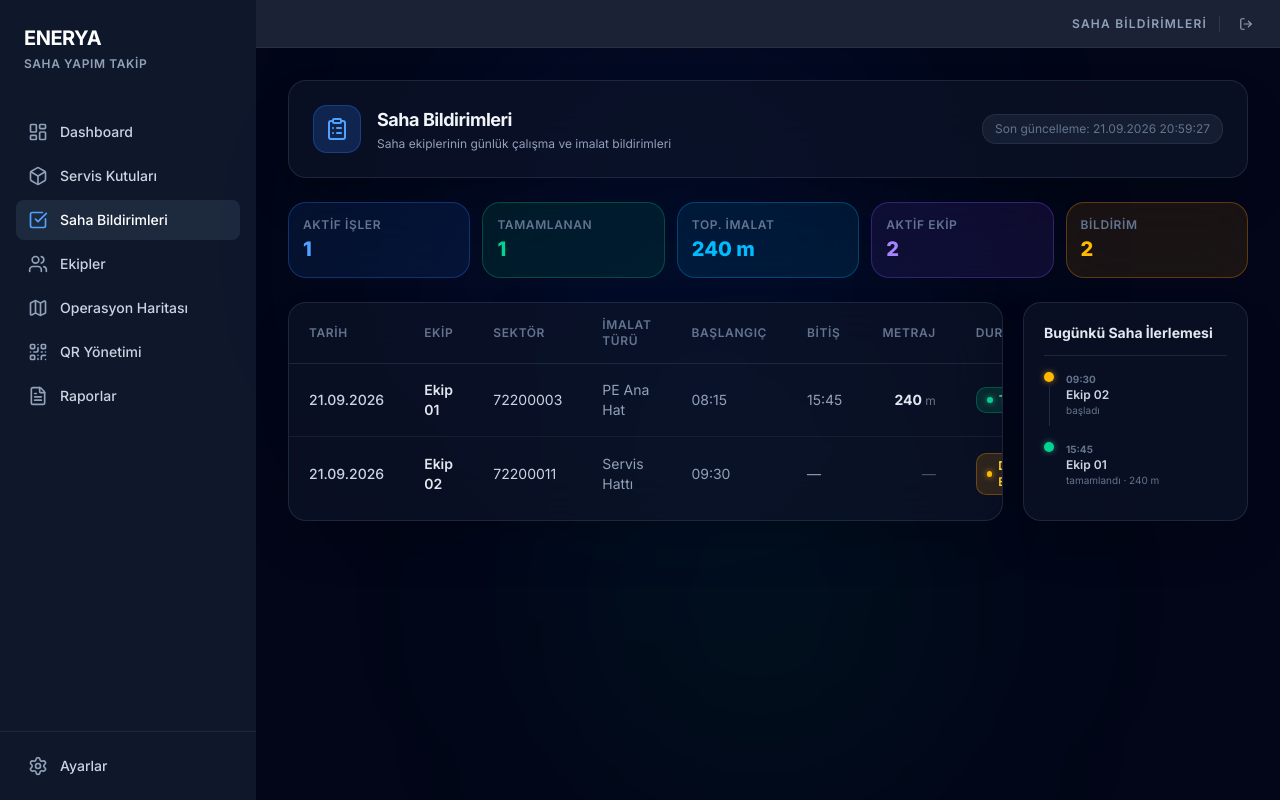
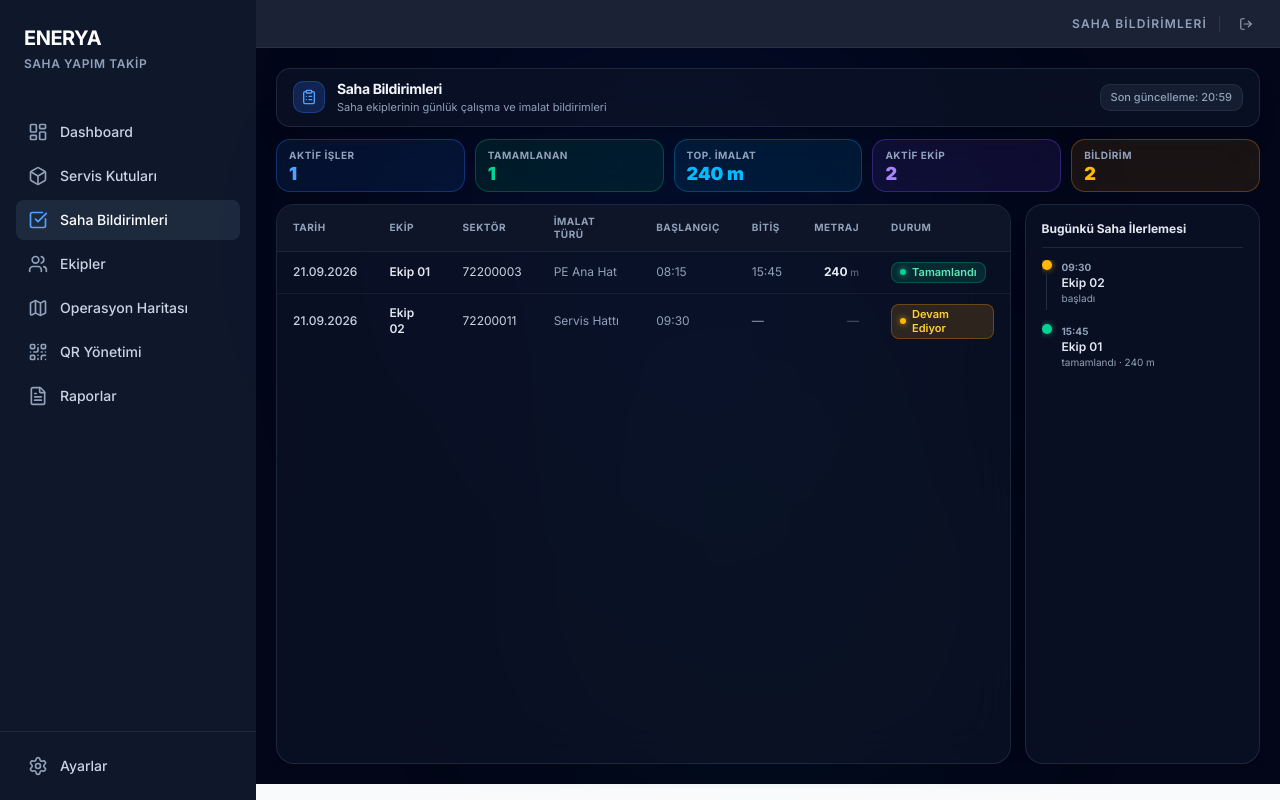
Before and after one commit to okannkozann/enrysaha, a Next.js app in the folder frontend/: page /yapim/field-reports in a window 1280 px wide. Built offline with nearby package versions, Linux system fonts and the light colour scheme.

Commit message:
refactor(field-reports): fit field-reports page into viewport height without body scroll

```diff
--- a/frontend/src/app/yapim/field-reports/page.tsx
+++ b/frontend/src/app/yapim/field-reports/page.tsx
@@ -37,68 +37,70 @@ export default function FieldReportsPage() {
   ];
 
   return (
-    <div className="min-h-screen bg-slate-950 text-slate-100">
-      {/* Ambient */}
+    <div className="min-h-[calc(100vh-64px)] lg:h-[calc(100vh-64px)] flex flex-col bg-slate-950 text-slate-100 p-3.5 sm:p-5 overflow-hidden space-y-3 relative">
+      {/* Ambient decorative lighting */}
       <div className="fixed inset-0 pointer-events-none overflow-hidden">
         <div className="absolute top-0 left-1/3 w-[500px] h-[500px] bg-blue-600/8 rounded-full blur-[120px]" />
         <div className="absolute bottom-0 right-1/4 w-[400px] h-[400px] bg-emerald-600/8 rounded-full blur-[120px]" />
       </div>
 
-      <div className="relative z-10 p-4 md:p-8 max-w-[1600px] mx-auto space-y-6">
+      <div className="relative z-10 flex flex-col flex-1 h-full min-h-0 space-y-3 max-w-[1600px] w-full mx-auto">
 
-        {/* Header */}
-        <div className="bg-slate-900/60 backdrop-blur-xl border border-slate-700/50 rounded-2xl shadow-2xl p-6 flex flex-col sm:flex-row justify-between items-start sm:items-center gap-4">
-          <div className="flex items-center gap-4">
-            <div className="w-12 h-12 rounded-xl bg-blue-500/20 border border-blue-500/30 flex items-center justify-center">
-              <ClipboardList className="h-6 w-6 text-blue-400" />
+        {/* ══ 1. HEADER ═════════════════════════════════════════════════ */}
+        <div className="bg-slate-900/60 backdrop-blur-xl border border-slate-700/50 rounded-xl shadow-xl px-4 py-2.5 flex flex-row justify-between items-center gap-3 shrink-0">
+          <div className="flex items-center gap-3">
+            <div className="w-8 h-8 rounded-lg bg-blue-500/20 border border-blue-500/30 flex items-center justify-center shrink-0">
+              <ClipboardList className="h-4 w-4 text-blue-400" />
             </div>
             <div>
-              <h1 className="text-lg font-bold text-slate-100 tracking-tight">Saha Bildirimleri</h1>
-              <p className="text-xs text-slate-400 mt-0.5">Saha ekiplerinin günlük çalışma ve imalat bildirimleri</p>
+              <h1 className="text-sm font-bold text-slate-100 tracking-tight">Saha Bildirimleri</h1>
+              <p className="text-[11px] text-slate-400">Saha ekiplerinin günlük çalışma ve imalat bildirimleri</p>
             </div>
           </div>
-          <div className="text-xs text-slate-500 bg-slate-800/60 border border-slate-700/50 rounded-xl px-3 py-1.5 shrink-0">
-            Son güncelleme: {new Date().toLocaleString('tr-TR')}
+          <div className="text-[11px] text-slate-400 bg-slate-800/60 border border-slate-700/50 rounded-lg px-2.5 py-1 shrink-0 font-medium">
+            Son güncelleme: {new Date().toLocaleTimeString('tr-TR', { hour: '2-digit', minute: '2-digit' })}
           </div>
         </div>
 
-        {/* KPI Cards */}
-        <div className="grid grid-cols-2 md:grid-cols-5 gap-3">
+        {/* ══ 2. KPI CARDS STRIP ═════════════════════════════════════════ */}
+        <div className="grid grid-cols-2 md:grid-cols-5 gap-2.5 shrink-0">
           {kpis.map((k) => (
-            <div key={k.label} className={`${k.bg} backdrop-blur-xl border ${k.border} rounded-2xl p-3.5`}>
-              <p className="text-xs font-semibold text-slate-500 uppercase tracking-wider mb-0.5">{k.label}</p>
-              <p className={`text-xl font-extrabold ${k.color}`}>{k.value}</p>
+            <div key={k.label} className={`${k.bg} backdrop-blur-xl border ${k.border} rounded-xl px-3 py-2 flex items-center justify-between`}>
+              <div>
+                <p className="text-[10px] font-bold text-slate-400 uppercase tracking-wider">{k.label}</p>
+                <p className={`text-lg font-black ${k.color} leading-none mt-0.5`}>{k.value}</p>
+              </div>
             </div>
           ))}
         </div>
 
-        {/* Main grid */}
-        <div className="grid grid-cols-1 lg:grid-cols-4 gap-5">
+        {/* ══ 3. MAIN GRID ══════════════════════════════════════════════ */}
+        <div className="flex-1 grid grid-cols-1 lg:grid-cols-4 gap-3.5 min-h-0 overflow-hidden">
 
-          {/* Table */}
-          <div className="lg:col-span-3 bg-slate-900/60 backdrop-blur-xl border border-slate-700/50 rounded-2xl shadow-2xl overflow-hidden">
+          {/* Left Column: Table (3 Cols) */}
+          <div className="lg:col-span-3 flex flex-col bg-slate-900/60 backdrop-blur-xl border border-slate-700/50 rounded-2xl shadow-xl overflow-hidden min-h-0">
             {loading ? (
-              <div className="p-10 text-center text-slate-500">
+              <div className="flex-1 flex flex-col items-center justify-center p-8 text-slate-500">
                 <div className="flex items-center justify-center gap-2">
                   <div className="w-4 h-4 rounded-full border-2 border-blue-500 border-t-transparent animate-spin" />
-                  Bildirimler yükleniyor...
+                  <span className="text-xs">Bildirimler yükleniyor...</span>
                 </div>
               </div>
             ) : (
               <>
-                {/* Desktop Table */}
-                <div className="hidden md:block overflow-x-auto">
-                  <table className="w-full text-sm">
-                    <thead>
-                      <tr className="border-b border-slate-700/50">
+                {/* Desktop Table Container */}
+                <div className="hidden md:block flex-1 overflow-y-auto min-h-0 relative">
+                  <table className="w-full text-xs">
+                    <thead className="sticky top-0 bg-slate-900/95 backdrop-blur-md z-10 border-b border-slate-700/50">
+                      <tr>
                         {['Tarih', 'Ekip', 'Sektör', 'İmalat Türü', 'Başlangıç', 'Bitiş', 'Metraj', 'Durum'].map(h => (
-                          <th key={h} className="px-5 py-3.5 text-left text-xs font-semibold text-slate-500 uppercase tracking-wider">{h}</th>
+                          <th key={h} className="px-4 py-2.5 text-left text-[10px] font-bold text-slate-400 uppercase tracking-wider">{h}</th>
                         ))}
                       </tr>
                     </thead>
                     <tbody className="divide-y divide-slate-800/60">
                       {sessions.length === 0 ? (
-                        <tr><td colSpan={8} className="px-5 py-10 text-center text-slate-500">Bildirim bulunamadı.</td></tr>
+                        <tr><td colSpan={8} className="px-4 py-8 text-center text-slate-500">Bildirim bulunamadı.</td></tr>
                       ) : sessions.map((session) => {
                         const st = STATUS_MAP[session.status as keyof typeof STATUS_MAP] ?? STATUS_MAP.IN_PROGRESS;
                         return (
@@ -107,19 +109,19 @@ export default function FieldReportsPage() {
                             className="group hover:bg-slate-800/40 transition-colors cursor-pointer"
                             onClick={() => setSelectedSession(session)}
                           >
-                            <td className="px-5 py-4 text-slate-300 font-medium">{new Date(session.startDate).toLocaleDateString('tr-TR')}</td>
-                            <td className="px-5 py-4 text-slate-200 font-semibold">{session.teamName}</td>
-                            <td className="px-5 py-4 text-slate-300">{session.sector}</td>
-                            <td className="px-5 py-4 text-slate-400">{session.workType}</td>
-                            <td className="px-5 py-4 text-slate-400">{session.startTime}</td>
-                            <td className="px-5 py-4 text-slate-400">{session.endTime || '—'}</td>
-                            <td className="px-5 py-4 text-right">
+                            <td className="px-4 py-2.5 text-slate-300 font-medium">{new Date(session.startDate).toLocaleDateString('tr-TR')}</td>
+                            <td className="px-4 py-2.5 text-slate-200 font-semibold">{session.teamName}</td>
+                            <td className="px-4 py-2.5 text-slate-300">{session.sector}</td>
+                            <td className="px-4 py-2.5 text-slate-400">{session.workType}</td>
+                            <td className="px-4 py-2.5 text-slate-400">{session.startTime}</td>
+                            <td className="px-4 py-2.5 text-slate-400">{session.endTime || '—'}</td>
+                            <td className="px-4 py-2.5 text-right">
                               {session.quantityMeters
-                                ? <span className="font-bold text-slate-200">{session.quantityMeters} <span className="text-xs font-normal text-slate-500">m</span></span>
+                                ? <span className="font-bold text-slate-200">{session.quantityMeters} <span className="text-[10px] font-normal text-slate-500">m</span></span>
                                 : <span className="text-slate-600">—</span>}
                             </td>
-                            <td className="px-5 py-4">
-                              <span className={`inline-flex items-center gap-1.5 px-2.5 py-1 rounded-lg text-xs font-semibold ${st.badge}`}>
+                            <td className="px-4 py-2.5">
+                              <span className={`inline-flex items-center gap-1.5 px-2 py-0.5 rounded-md text-[11px] font-semibold ${st.badge}`}>
                                 <span className={`w-1.5 h-1.5 rounded-full ${st.dot}`} />
                                 {st.label}
                               </span>
@@ -131,34 +133,34 @@ export default function FieldReportsPage() {
                   </table>
                 </div>
 
-                {/* Mobile Cards */}
-                <div className="md:hidden divide-y divide-slate-800/60">
+                {/* Mobile Cards Container */}
+                <div className="md:hidden flex-1 overflow-y-auto divide-y divide-slate-800/60">
                   {sessions.map((session) => {
                     const st = STATUS_MAP[session.status as keyof typeof STATUS_MAP] ?? STATUS_MAP.IN_PROGRESS;
                     return (
-                      <div key={session.id} className="p-4 space-y-3" onClick={() => setSelectedSession(session)}>
+                      <div key={session.id} className="p-3 space-y-2" onClick={() => setSelectedSession(session)}>
                         <div className="flex items-center justify-between">
-                          <span className="font-semibold text-slate-200">{session.teamName}</span>
-                          <span className={`inline-flex items-center gap-1.5 px-2.5 py-1 rounded-lg text-xs font-semibold ${st.badge}`}>
+                          <span className="font-semibold text-slate-200 text-xs">{session.teamName}</span>
+                          <span className={`inline-flex items-center gap-1.5 px-2 py-0.5 rounded-md text-[10px] font-semibold ${st.badge}`}>
                             <span className={`w-1.5 h-1.5 rounded-full ${st.dot}`} />
                             {st.label}
                           </span>
                         </div>
-                        <div className="grid grid-cols-2 gap-2 text-xs">
-                          <div className="bg-slate-800/50 rounded-lg p-2.5">
-                            <p className="text-slate-500 mb-0.5">Sektör</p>
+                        <div className="grid grid-cols-2 gap-1.5 text-[11px]">
+                          <div className="bg-slate-800/50 rounded-lg p-2">
+                            <p className="text-slate-500 text-[9px] mb-0.5">Sektör</p>
                             <p className="text-slate-300 font-medium">{session.sector}</p>
                           </div>
-                          <div className="bg-slate-800/50 rounded-lg p-2.5">
-                            <p className="text-slate-500 mb-0.5">İmalat Türü</p>
+                          <div className="bg-slate-800/50 rounded-lg p-2">
+                            <p className="text-slate-500 text-[9px] mb-0.5">İmalat Türü</p>
                             <p className="text-slate-300 font-medium">{session.workType}</p>
                           </div>
-                          <div className="bg-slate-800/50 rounded-lg p-2.5">
-                            <p className="text-slate-500 mb-0.5">Tarih</p>
+                          <div className="bg-slate-800/50 rounded-lg p-2">
+                            <p className="text-slate-500 text-[9px] mb-0.5">Tarih</p>
                             <p className="text-slate-300 font-medium">{new Date(session.startDate).toLocaleDateString('tr-TR')}</p>
                           </div>
-                          <div className="bg-slate-800/50 rounded-lg p-2.5">
-                            <p className="text-slate-500 mb-0.5">Metraj</p>
+                          <div className="bg-slate-800/50 rounded-lg p-2">
+                            <p className="text-slate-500 text-[9px] mb-0.5">Metraj</p>
                             <p className="text-sky-400 font-bold">{session.quantityMeters ? `${session.quantityMeters} m` : '—'}</p>
                           </div>
                         </div>
@@ -170,48 +172,49 @@ export default function FieldReportsPage() {
             )}
           </div>
 
-          {/* Timeline Sidebar */}
-          <div className="lg:col-span-1 bg-slate-900/60 backdrop-blur-xl border border-slate-700/50 rounded-2xl shadow-2xl p-5">
-            <h2 className="text-sm font-bold text-slate-200 mb-4 pb-3 border-b border-slate-700/50">Bugünkü Saha İlerlemesi</h2>
-            <div className="space-y-3">
+          {/* Right Column: Timeline Sidebar (1 Col) */}
+          <div className="lg:col-span-1 flex flex-col bg-slate-900/60 backdrop-blur-xl border border-slate-700/50 rounded-2xl shadow-xl p-4 overflow-hidden min-h-0">
+            <h2 className="text-xs font-bold text-slate-200 pb-2.5 mb-3 border-b border-slate-700/50 shrink-0">Bugünkü Saha İlerlemesi</h2>
+            <div className="flex-1 overflow-y-auto min-h-0 space-y-2.5 pr-1">
               {sessions.length === 0 ? (
                 <p className="text-xs text-slate-500">Henüz bildirim yok.</p>
-              ) : sessions.sort((a, b) => b.startTime.localeCompare(a.startTime)).map((s, idx) => (
-                <div key={`${s.id}-${idx}`} className="flex gap-3">
+              ) : [...sessions].sort((a, b) => b.startTime.localeCompare(a.startTime)).map((s, idx) => (
+                <div key={`${s.id}-${idx}`} className="flex gap-2.5">
                   <div className="flex flex-col items-center">
                     <div className={`w-2.5 h-2.5 rounded-full shrink-0 ${s.status === 'COMPLETED' ? 'bg-emerald-400 shadow-[0_0_6px_rgba(52,211,153,0.6)]' : 'bg-amber-400 shadow-[0_0_6px_rgba(251,191,36,0.6)]'}`} />
                     {idx !== sessions.length - 1 && <div className="w-px flex-1 bg-slate-700/60 my-1" />}
                   </div>
-                  <div className="pb-3 min-w-0">
-                    <div className="text-[10px] font-bold text-slate-500 uppercase">{s.status === 'COMPLETED' ? s.endTime : s.startTime}</div>
-                    <div className="text-xs font-semibold text-slate-300 truncate">{s.teamName}</div>
-                    <div className="text-[10px] text-slate-500">{s.status === 'COMPLETED' ? 'tamamlandı' : 'başladı'}{s.quantityMeters ? ` · ${s.quantityMeters} m` : ''}</div>
+                  <div className="pb-2 min-w-0">
+                    <div className="text-[10px] font-bold text-slate-400 uppercase">{s.status === 'COMPLETED' ? s.endTime : s.startTime}</div>
+                    <div className="text-xs font-semibold text-slate-200 truncate">{s.teamName}</div>
+                    <div className="text-[10px] text-slate-400">{s.status === 'COMPLETED' ? 'tamamlandı' : 'başladı'}{s.quantityMeters ? ` · ${s.quantityMeters} m` : ''}</div>
                   </div>
                 </div>
               ))}
             </div>
           </div>
+
         </div>
       </div>
 
       {/* Detail Panel (slide-in) */}
       {selectedSession && (
-        <div className="fixed inset-0 z-50 flex items-end sm:items-center justify-center">
+        <div className="fixed inset-0 z-50 flex items-center justify-center p-4">
           <div className="absolute inset-0 bg-black/60 backdrop-blur-sm" onClick={() => setSelectedSession(null)} />
-          <div className="relative bg-slate-900 border border-slate-700/50 rounded-t-2xl sm:rounded-2xl shadow-2xl w-full sm:max-w-md p-6 space-y-5 max-h-[85vh] overflow-y-auto">
+          <div className="relative bg-slate-900 border border-slate-700/50 rounded-2xl shadow-2xl w-full max-w-md p-5 space-y-4 max-h-[85vh] overflow-y-auto">
             {/* Header */}
             <div className="flex items-start justify-between">
               <div>
-                <h2 className="text-lg font-bold text-slate-100">Saha Çalışması Detayı</h2>
-                <p className="text-sm text-slate-400">{selectedSession.teamName} tarafından yapılan bildirim</p>
+                <h2 className="text-base font-bold text-slate-100">Saha Çalışması Detayı</h2>
+                <p className="text-xs text-slate-400">{selectedSession.teamName} bildirimi</p>
               </div>
-              <button onClick={() => setSelectedSession(null)} className="w-8 h-8 rounded-xl bg-slate-800 hover:bg-slate-700 border border-slate-700 flex items-center justify-center transition-colors">
-                <X className="h-4 w-4 text-slate-400" />
+              <button onClick={() => setSelectedSession(null)} className="w-7 h-7 rounded-lg bg-slate-800 hover:bg-slate-700 border border-slate-700 flex items-center justify-center transition-colors">
+                <X className="h-3.5 w-3.5 text-slate-400" />
               </button>
             </div>
 
             {/* Detail Grid */}
-            <div className="grid grid-cols-2 gap-3">
+            <div className="grid grid-cols-2 gap-2.5">
               {[
                 { label: 'Ekip', value: selectedSession.teamName, icon: <Users className="h-3 w-3" /> },
                 { label: 'Sektör', value: selectedSession.sector, icon: <ClipboardList className="h-3 w-3" /> },
@@ -220,27 +223,27 @@ export default function FieldReportsPage() {
                 { label: 'Başlangıç', value: `${new Date(selectedSession.startDate).toLocaleDateString('tr-TR')} ${selectedSession.startTime}`, icon: null },
                 { label: 'Bitiş', value: selectedSession.endDate ? `${new Date(selectedSession.endDate).toLocaleDateString('tr-TR')} ${selectedSession.endTime}` : 'Devam ediyor', icon: null },
               ].map((item) => (
-                <div key={item.label} className="bg-slate-800/50 border border-slate-700/40 rounded-xl p-3">
-                  <p className="text-xs text-slate-500 mb-1 flex items-center gap-1">{item.icon}{item.label}</p>
-                  <p className={`text-sm font-semibold ${(item as {color?: string}).color ?? 'text-slate-200'}`}>{item.value}</p>
+                <div key={item.label} className="bg-slate-800/50 border border-slate-700/40 rounded-xl p-2.5">
+                  <p className="text-[10px] text-slate-400 mb-0.5 flex items-center gap-1">{item.icon}{item.label}</p>
+                  <p className={`text-xs font-semibold ${(item as {color?: string}).color ?? 'text-slate-200'}`}>{item.value}</p>
                 </div>
               ))}
             </div>
 
             {/* Metraj highlight */}
             {selectedSession.quantityMeters && (
-              <div className="bg-sky-500/10 border border-sky-500/30 rounded-xl p-4 flex items-center justify-between">
+              <div className="bg-sky-500/10 border border-sky-500/30 rounded-xl p-3 flex items-center justify-between">
                 <div className="flex items-center gap-2 text-sky-400">
                   <Ruler className="h-4 w-4" />
-                  <span className="text-sm font-semibold">Toplam Metraj</span>
+                  <span className="text-xs font-semibold">Toplam Metraj</span>
                 </div>
-                <span className="text-2xl font-extrabold text-sky-300">{selectedSession.quantityMeters} <span className="text-sm font-normal text-sky-400">m</span></span>
+                <span className="text-xl font-extrabold text-sky-300">{selectedSession.quantityMeters} <span className="text-xs font-normal text-sky-400">m</span></span>
               </div>
             )}
 
             <button
               onClick={() => setSelectedSession(null)}
-              className="w-full py-2.5 text-sm font-semibold text-slate-300 bg-slate-800 hover:bg-slate-700 border border-slate-700 rounded-xl transition-colors"
+              className="w-full py-2 text-xs font-semibold text-slate-300 bg-slate-800 hover:bg-slate-700 border border-slate-700 rounded-xl transition-colors"
             >
               Kapat
             </button>
```
